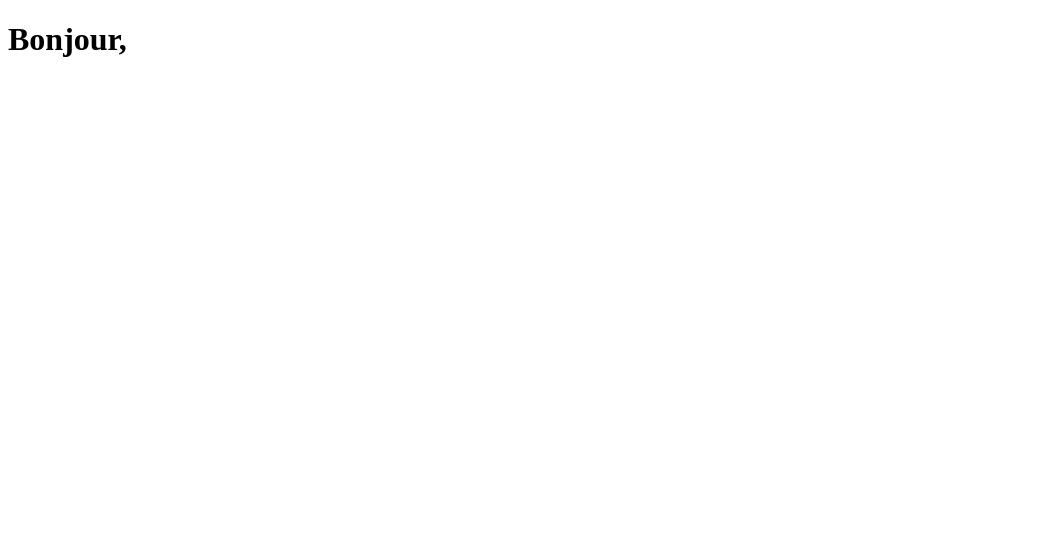
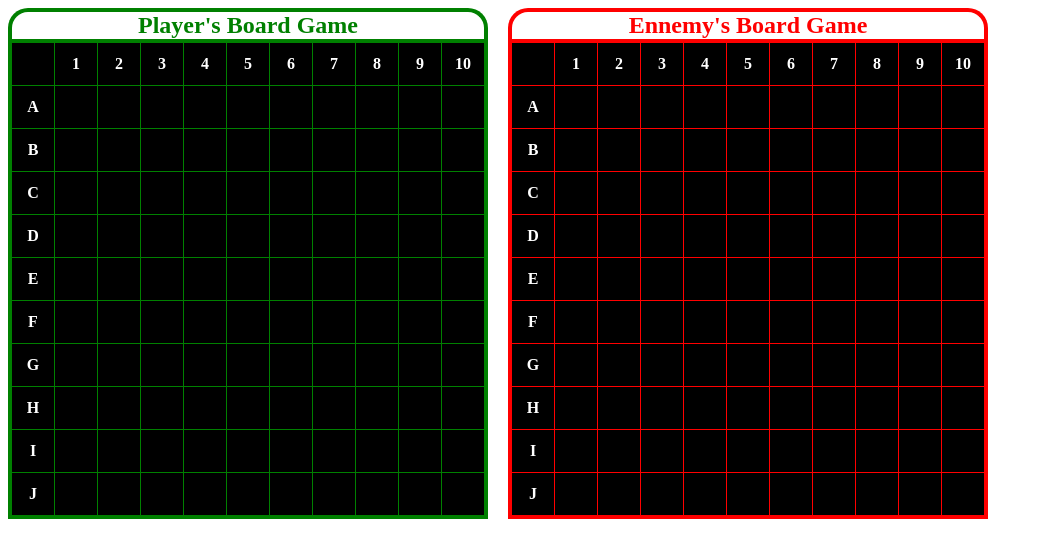
Before and after one commit to JESSYV96/battleship-front, a React (Create React App) app: page / in a window 1280 px wide. Both pictures are taken after a click on the button "Play". Shown: the top 558 px of the page, without its empty margins (0-1043 px from the left). Built offline with nearby package versions, Linux system fonts and the light colour scheme.

Commit message:
feat(BoardGame) boardgame component

```diff
--- a/package.json
+++ b/package.json
@@ -3,6 +3,7 @@
   "version": "0.1.0",
   "private": true,
   "dependencies": {
+    "@types/styled-components": "^5.1.26",
     "firebase": "^9.9.4",
     "react": "^18.2.0",
     "react-dom": "^18.2.0",
--- /dev/null
+++ b/src/app/ui/components/BoardGame/index.tsx
@@ -0,0 +1,60 @@
+import React from 'react';
+import {
+  Table,
+  BoardGameContainer,
+  TableRow,
+  TableHead,
+  Cell,
+  BoardTitle,
+} from './style';
+
+type BoardGameProps = {
+  variant: 'player' | 'opponent';
+};
+
+const BoardGame: React.FC<BoardGameProps> = ({ variant }: BoardGameProps) => {
+  const alphabet = ['A', 'B', 'C', 'D', 'E', 'F', 'G', 'H', 'I', 'J'];
+  const numbers = [1, 2, 3, 4, 5, 6, 7, 8, 9, 10];
+
+  const handleCellPosition = (e: any) => {
+    let parent = e.target.parentElement;
+    console.log(`x:${parent.rowIndex} y: ${e.target.cellIndex}`);
+  };
+
+  return (
+    <BoardGameContainer>
+      <BoardTitle variant={variant}>
+        {variant === 'player' ? `Player's Board Game` : `Ennemy's Board Game`}
+      </BoardTitle>
+      <Table variant={variant}>
+        <thead>
+          <TableRow>
+            <TableHead></TableHead>
+            {numbers.map((number) => {
+              return <TableHead>{number}</TableHead>;
+            })}
+          </TableRow>
+        </thead>
+        <tbody>
+          {alphabet.map((letter) => {
+            return (
+              <TableRow>
+                <TableHead>{letter}</TableHead>
+                {numbers.map((number) => {
+                  return (
+                    <Cell
+                      id={`${letter}${number}`}
+                      onClick={handleCellPosition}
+                    ></Cell>
+                  );
+                })}
+              </TableRow>
+            );
+          })}
+        </tbody>
+      </Table>
+    </BoardGameContainer>
+  );
+};
+
+export default BoardGame;
--- /dev/null
+++ b/src/app/ui/components/BoardGame/style.ts
@@ -0,0 +1,46 @@
+import styled from 'styled-components';
+
+type Props = {
+  variant: 'player' | 'opponent';
+};
+
+export const BoardGameContainer = styled.div``;
+
+export const BoardTitle = styled.h2<Props>`
+  margin: 0;
+  text-align: center;
+  border-top: 4px solid ${({ variant }) => (variant === 'player' ? 'green' : 'red')};
+  border-left: 4px solid ${({ variant }) => (variant === 'player' ? 'green' : 'red')};
+  border-right: 4px solid ${({ variant }) => (variant === 'player' ? 'green' : 'red')};
+  border-top-left-radius: 20px;
+  border-top-right-radius: 20px;
+  color: ${({ variant }) => (variant === 'player' ? 'green' : 'red')};
+`;
+
+export const Table = styled.table<Props>`
+  border-collapse: collapse;
+  background-color: black;
+  border: 4px solid ${({ variant }) => (variant === 'player' ? 'green' : 'red')};
+  th,
+  td {
+    border: 1px solid
+      ${({ variant }) => (variant === 'player' ? 'green' : 'red')};
+  }
+`;
+
+export const TableHead = styled.th`
+  text-transform: uppercase;
+  font-weight: bold;
+  color: white;
+  width: 40px;
+  height: 40px;
+`;
+
+export const TableRow = styled.tr``;
+
+export const Cell = styled.td`
+  background-color: black;
+  border: 1px solid red;
+  width: 40px;
+  height: 40px;
+`;
--- a/src/app/ui/pages/BoardGame.tsx
+++ b/src/app/ui/pages/BoardGame.tsx
@@ -1,17 +1,20 @@
-import React from 'react'
-import { useLocation } from "react-router-dom";
+import React from 'react';
+import { useLocation } from 'react-router-dom';
 import { Player } from '../../domain/models/Player';
-
+import BoardGame from '../components/BoardGame';
 
 function BoardGamePage() {
-    const location = useLocation()
-    const player = location.state as Player;
+  const location = useLocation();
+  const player = location.state as Player;
 
-    return (
-        <main>
-            <h1>Bonjour, {player.username}</h1>
-        </main>
-    )
+  return (
+    <main>
+      <div style={{display: 'flex', gap:'20px'}}>
+        <BoardGame variant="player" />
+        <BoardGame variant="opponent" />
+      </div>
+    </main>
+  );
 }
 
-export default BoardGamePage
+export default BoardGamePage;
```
Also changed, not shown: 1 other file (tests, documents, lock files or other folders).
